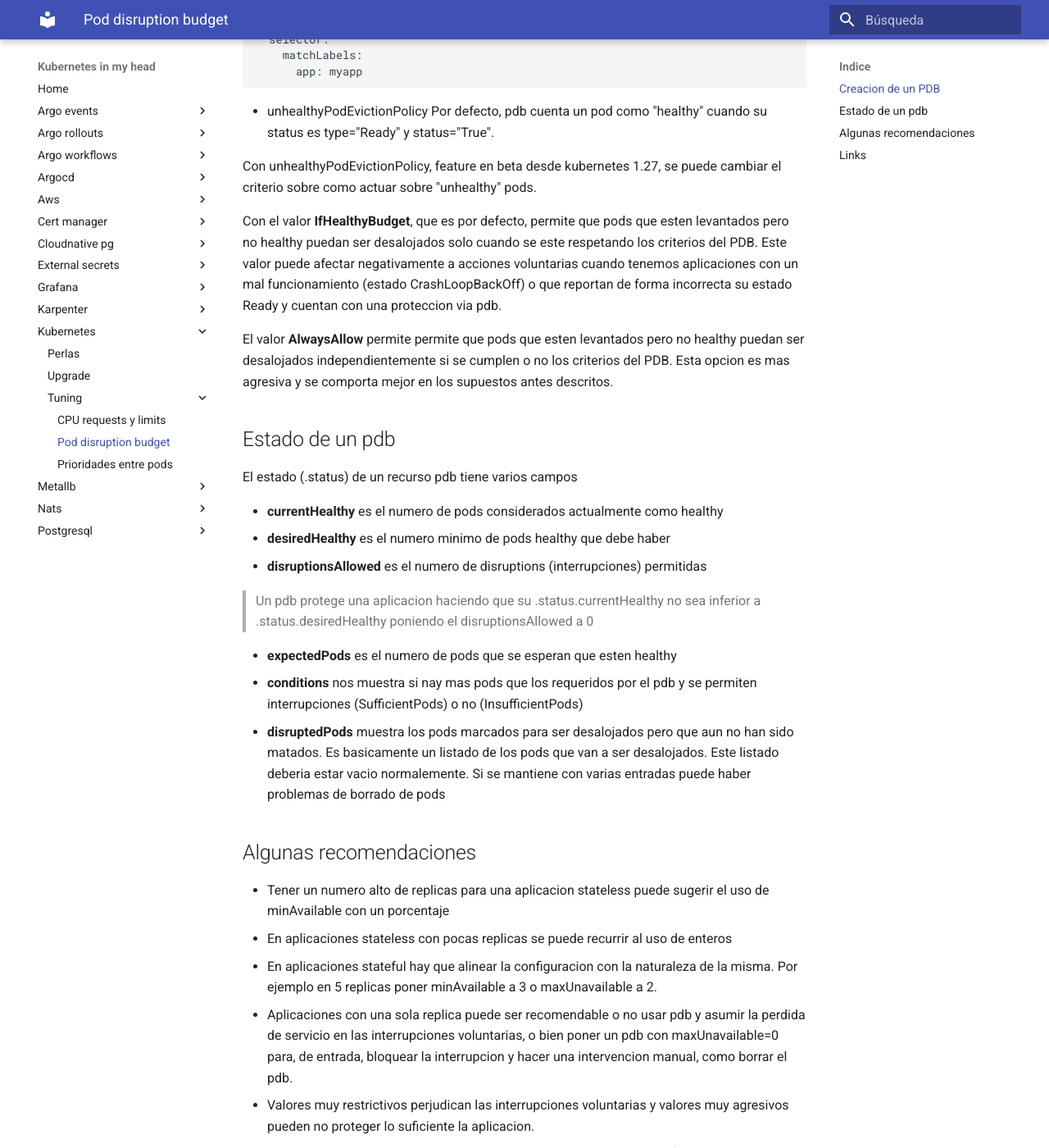
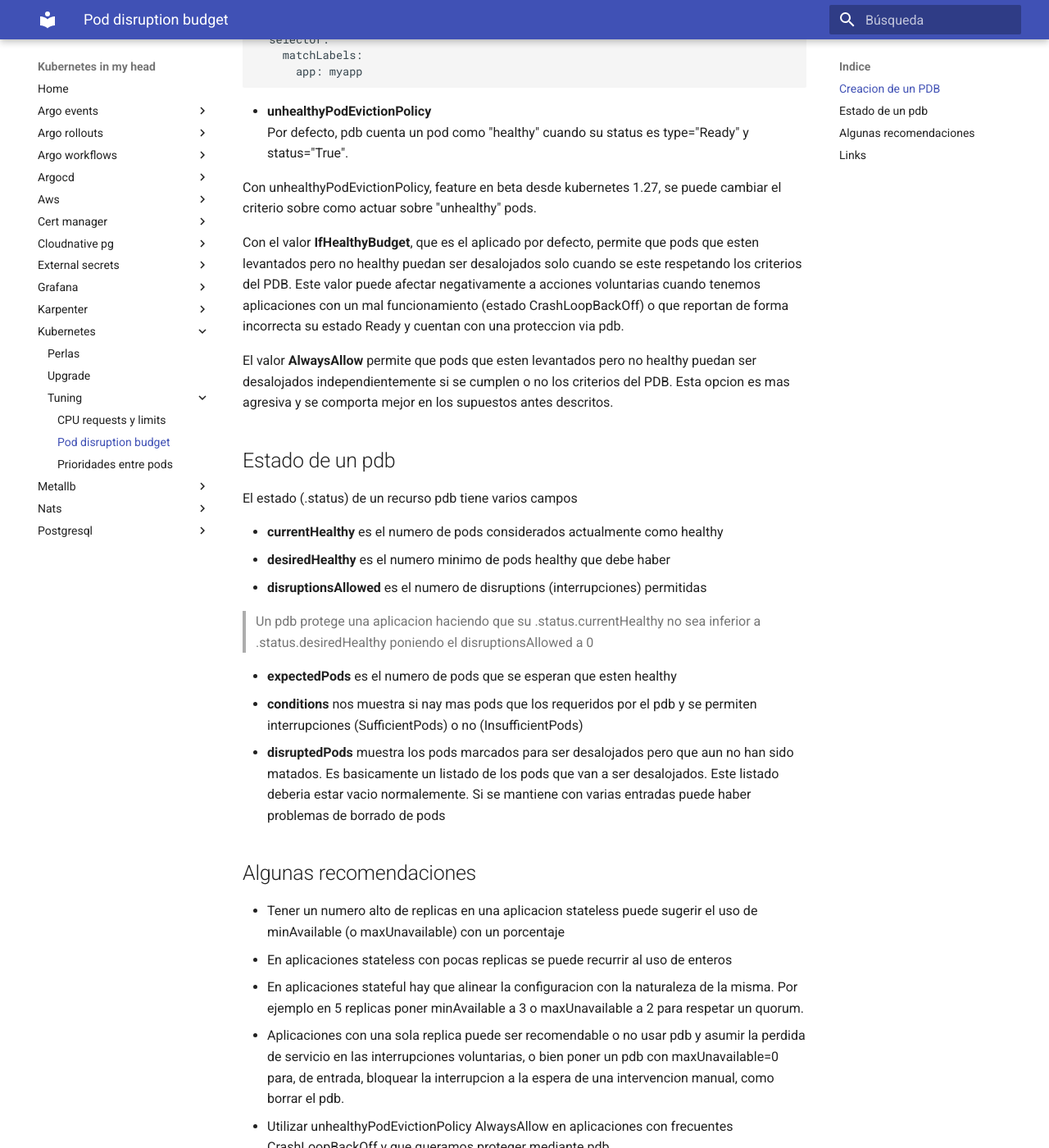
Before and after one commit to jorgelon/kubernetesinmyhead.net, an MkDocs documentation site: the page built from docs/kubernetes/tuning/pod-disruption-budget.md, in a window 1280 px wide and 1400 px high, scrolled down 1252 px. Shown: the whole window at 82% size. Built offline with MkDocs 1.6.1 and Material for MkDocs 9.7.7, drawn with Linux system fonts in a browser that asks for light colours; some of the changed text lies outside the part shown.

Commit message:
mejor texto

````diff
--- a/docs/kubernetes/tuning/pod-disruption-budget.md
+++ b/docs/kubernetes/tuning/pod-disruption-budget.md
@@ -1,10 +1,10 @@
 # Pod disruption budget
 
-Pod disruption budget, estable desde kubernetes 1.21, existe para ofrecer un mayor control sobre operaciones que suponen desalojos (disruptions) voluntarios sobre deployments o statefulsets principalmente.
+Pod disruption budget, estable desde kubernetes 1.21, existe para ofrecer un mayor control sobre operaciones que suponen desalojos (disruptions) voluntarios en deployments o statefulsets principalmente.
 
-> Podemos definir disruption como "interrupcion" y eviction como "desalojo"
+> Podemos traducir disruption como "interrupcion" y eviction como "desalojo"
 
-El ejemplo mas tipico es al hacer un drain de un nodo, ya sea de forma manual o mediante herramientas como Cluster Autoescaler o Karpenter. PDB permite establecer un maximo de replicas que pueden no estar disponibles durante el proceso o bien un minimo de replicas que deben estar disponibles durante la operacion. De esta forma se "pausa" el drain hasta que no se hayan levantado las suficiente replicas en otros nodos.
+El ejemplo mas tipico es al hacer un drain de un nodo, ya sea de forma manual o mediante herramientas como Cluster Autoescaler o Karpenter. PDB permite establecer un **minimo de replicas que deben estar disponibles** o bien un **maximo de replicas que pueden no estar disponibles** durante el proceso. De esta forma se detiene el drain hasta que no se hayan levantado las suficiente replicas en otros nodos.
 
 > Esto es debido a que "drain" para funcionar utiliza la Eviction API, la cual respeta estos PDB. Borrar un pod no lo hace.
 
@@ -12,10 +12,10 @@ El ejemplo mas tipico es al hacer un drain de un nodo, ya sea de forma manual o
 
 La creacion de un pdb tiene las siguientes configuraciones:
 
-- Selector
+- **Selector**
 Primeramente debemos elegir a que pods aplica el pdb mediante un clasico label selector (matchLabels o matchExpressions)
 
-- Definir el comportamiento
+- **Definir el comportamiento**
 Aqui podemos elegir si queremos un minimo de replicas levantadas (minAvailable) o un maximo de replicas no disponibles (maxUnavailable). Son configuraciones excluyentes.
 
 Podemos especificar este valor mediante un numero
@@ -46,15 +46,15 @@ spec:
       app: myapp
 ```
 
-- unhealthyPodEvictionPolicy
+- **unhealthyPodEvictionPolicy**
 Por defecto, pdb cuenta un pod como "healthy" cuando su status es type="Ready" y status="True".
 
 Con unhealthyPodEvictionPolicy, feature en beta desde kubernetes 1.27, se puede cambiar el criterio sobre como actuar sobre "unhealthy" pods.
 
-Con el valor **IfHealthyBudget**, que es por defecto, permite que pods que esten levantados pero no healthy puedan ser desalojados solo cuando se este respetando los criterios del PDB.
+Con el valor **IfHealthyBudget**, que es el aplicado por defecto, permite que pods que esten levantados pero no healthy puedan ser desalojados solo cuando se este respetando los criterios del PDB.
 Este valor puede afectar negativamente a acciones voluntarias cuando tenemos aplicaciones con un mal funcionamiento (estado CrashLoopBackOff) o que reportan de forma incorrecta su estado Ready y cuentan con una proteccion via pdb.
 
-El valor **AlwaysAllow** permite permite que pods que esten levantados pero no healthy puedan ser desalojados independientemente si se cumplen o no los criterios del PDB. Esta opcion es mas agresiva y se comporta mejor en los supuestos antes descritos.
+El valor **AlwaysAllow**  permite que pods que esten levantados pero no healthy puedan ser desalojados independientemente si se cumplen o no los criterios del PDB. Esta opcion es mas agresiva y se comporta mejor en los supuestos antes descritos.
 
 ## Estado de un pdb
 
@@ -72,12 +72,13 @@ El estado (.status) de un recurso pdb tiene varios campos
 
 ## Algunas recomendaciones
 
-- Tener un numero alto de replicas para una aplicacion stateless puede sugerir el uso de minAvailable con un porcentaje
+- Tener un numero alto de replicas en una aplicacion stateless puede sugerir el uso de minAvailable (o maxUnavailable) con un porcentaje
 - En aplicaciones stateless con pocas replicas se puede recurrir al uso de enteros
-- En aplicaciones stateful hay que alinear la configuracion con la naturaleza de la misma. Por ejemplo en 5 replicas poner minAvailable a 3 o maxUnavailable a 2.
-- Aplicaciones con una sola replica puede ser recomendable o no usar pdb y asumir la perdida de servicio en las interrupciones voluntarias, o bien poner un pdb con maxUnavailable=0 para, de entrada, bloquear la interrupcion y hacer una intervencion manual, como borrar el pdb.
-- Valores muy restrictivos perjudican las interrupciones voluntarias y valores muy agresivos pueden no proteger lo suficiente la aplicacion.
+- En aplicaciones stateful hay que alinear la configuracion con la naturaleza de la misma. Por ejemplo en 5 replicas poner minAvailable a 3 o maxUnavailable a 2 para respetar un quorum.
+- Aplicaciones con una sola replica puede ser recomendable o no usar pdb y asumir la perdida de servicio en las interrupciones voluntarias, o bien poner un pdb con maxUnavailable=0 para, de entrada, bloquear la interrupcion a la espera de una intervencion manual, como borrar el pdb.
 - Utilizar unhealthyPodEvictionPolicy AlwaysAllow en aplicaciones con frecuentes CrashLoopBackOff y que queramos proteger mediante pdb
+
+> Valores muy restrictivos perjudican las interrupciones voluntarias y valores muy agresivos pueden no proteger lo suficiente la aplicacion.
 
 ## Links
 
````
